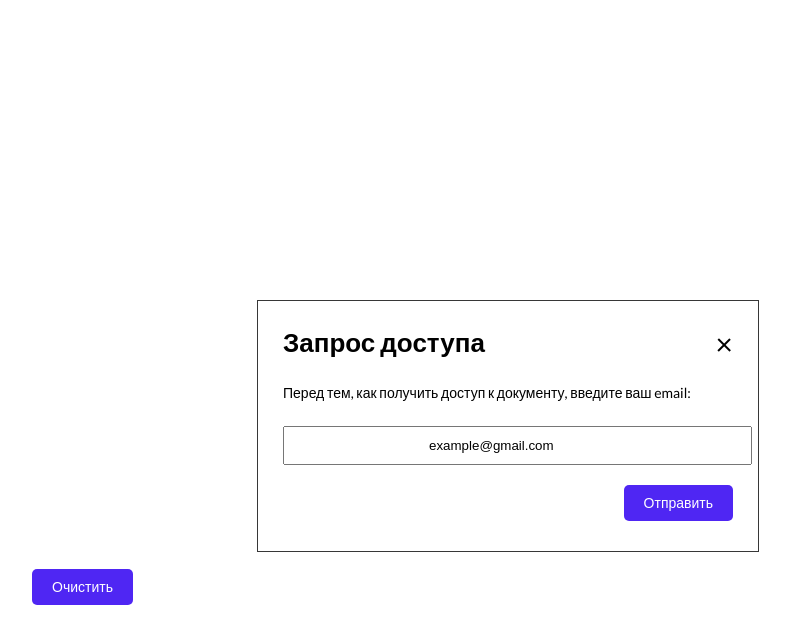
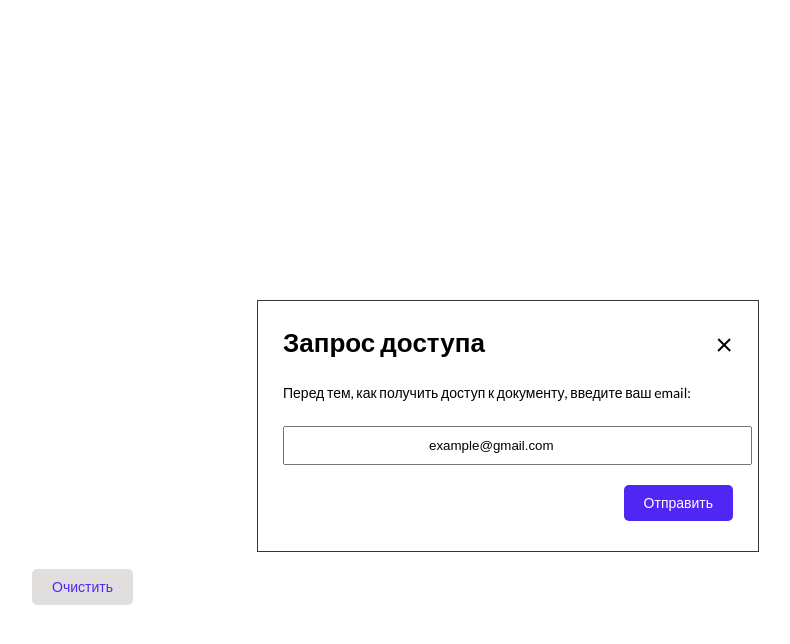
Before and after one commit to AnatolyKostarev/JS, a plain HTML site: page index.html in a window 1280 px wide. In both pictures the pointer is over the button "Очистить". Shown: the whole page, without its empty margins (158-948 px from the left). Drawn offline with Linux system fonts and the light colour scheme.

Commit message:
Task 3 - замена hover на кнопке

```diff
--- a/css/main.css
+++ b/css/main.css
@@ -65,7 +65,7 @@ span {
   font-size: 14px;
   border-radius: 5px;
   cursor: pointer; }
-  .but_save:hover {
+  .but_clear:hover {
     background: #dfdcdcee;
     color: #4f26f3;
     transition: 0.5s; }
```
